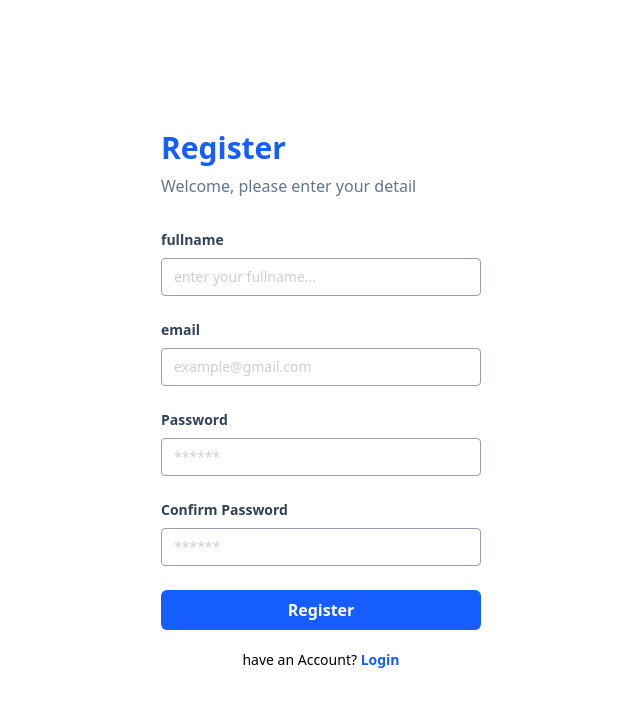
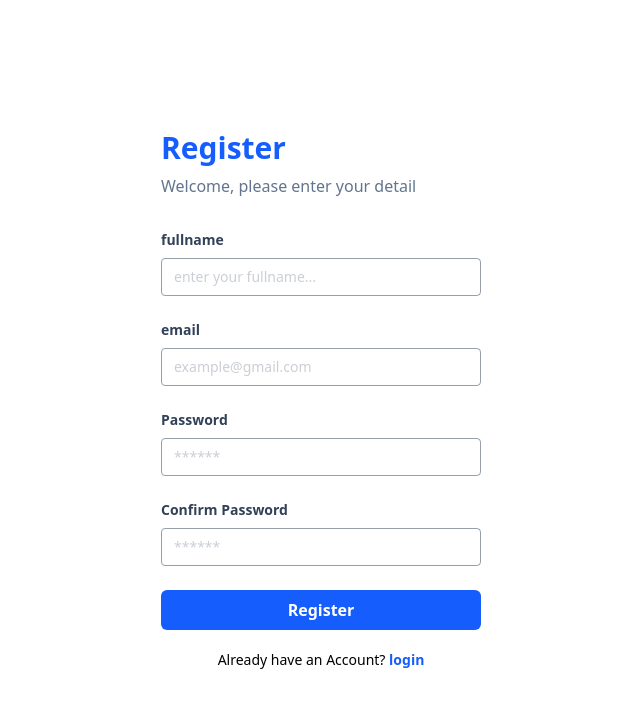
Before and after one commit to muhamadazz/belajar-react, a React (Vite) app: page /register in a window 1280 px wide. Shown: the top 708 px of the page, without its empty margins (319-959 px from the left). Built offline with nearby package versions, Linux system fonts and the light colour scheme.

Commit message:
conditional rendering

```diff
--- a/src/components/Layouts/AuthLayout.jsx
+++ b/src/components/Layouts/AuthLayout.jsx
@@ -1,14 +1,36 @@
+import { Link } from "react-router-dom";
+
 const AuthLayout = (props) => {
-    const {children, title} = props;
+    const {children, title, type} = props;
     return(
         <div className='flex justify-center min-h-screen items-center'>
         <div className="w-full max-w-xs">
           <h1 className="text-3xl font-bold mb-2 text-blue-600">{title}</h1>
           <p className="font-medium text-slate-500 mb-8">Welcome, please enter your detail</p>
           {children}
+          <Navigation type={type} />
         </div>
         </div>
     );
 };
 
+const Navigation = ({type}) => {
+    if (type === 'login'){
+        return(
+            <p className="text-sm mt-5 text-center">Don't have an Account?{" "}
+                <Link to="/register" className="font-bold text-blue-600 hover:text-blue-800">
+                register
+                </Link>
+            </p>
+        );
+    }else{
+        return(
+            <p className="text-sm mt-5 text-center">Already have an Account?{" "}
+                <Link to="/login" className="font-bold text-blue-600 hover:text-blue-800">
+                login
+                </Link>
+            </p>
+        );
+    }
+}
 export default AuthLayout;
--- a/src/pages/login.jsx
+++ b/src/pages/login.jsx
@@ -1,16 +1,10 @@
 import AuthLayout from "../components/Layouts/AuthLayout";
 import FormLogin from "../components/Fragments/FormLogin";
-import { Link } from "react-router-dom";
 
 const LoginPage = ()=> {
     return(
-        <AuthLayout title="Login">
+        <AuthLayout title="Login" type="login">
             <FormLogin></FormLogin>
-            <p className="text-sm mt-5 text-center">Don't have an Account?{" "}
-                <Link to="/register" className="font-bold text-blue-600 hover:text-blue-800">
-                    Sign Up
-                </Link>
-            </p>
         </AuthLayout>
     );
 };
--- a/src/pages/register.jsx
+++ b/src/pages/register.jsx
@@ -3,13 +3,8 @@ import FormRegister from "../components/Fragments/FormRegister";
 import { Link } from "react-router-dom";
 const RegisterPage = ()=> {
     return(
-        <AuthLayout title="Register">
+        <AuthLayout title="Register" type="register">
             <FormRegister></FormRegister>
-            <p className="text-sm mt-5 text-center">have an Account?{" "}
-                <Link to="/login" className="font-bold text-blue-600 hover:text-blue-800">
-                    Login
-                </Link>
-            </p>
         </AuthLayout>
     );
 };
```
